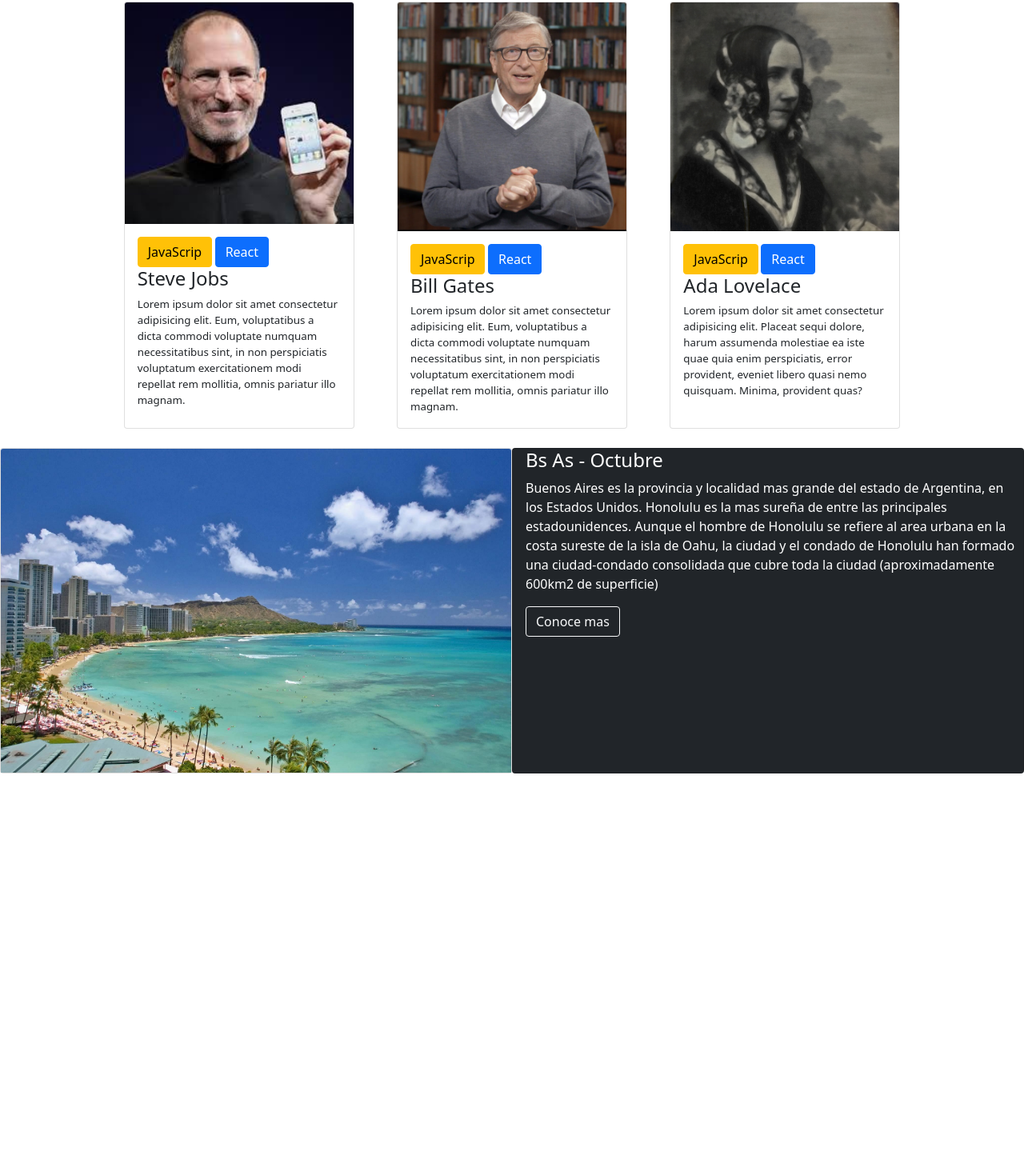
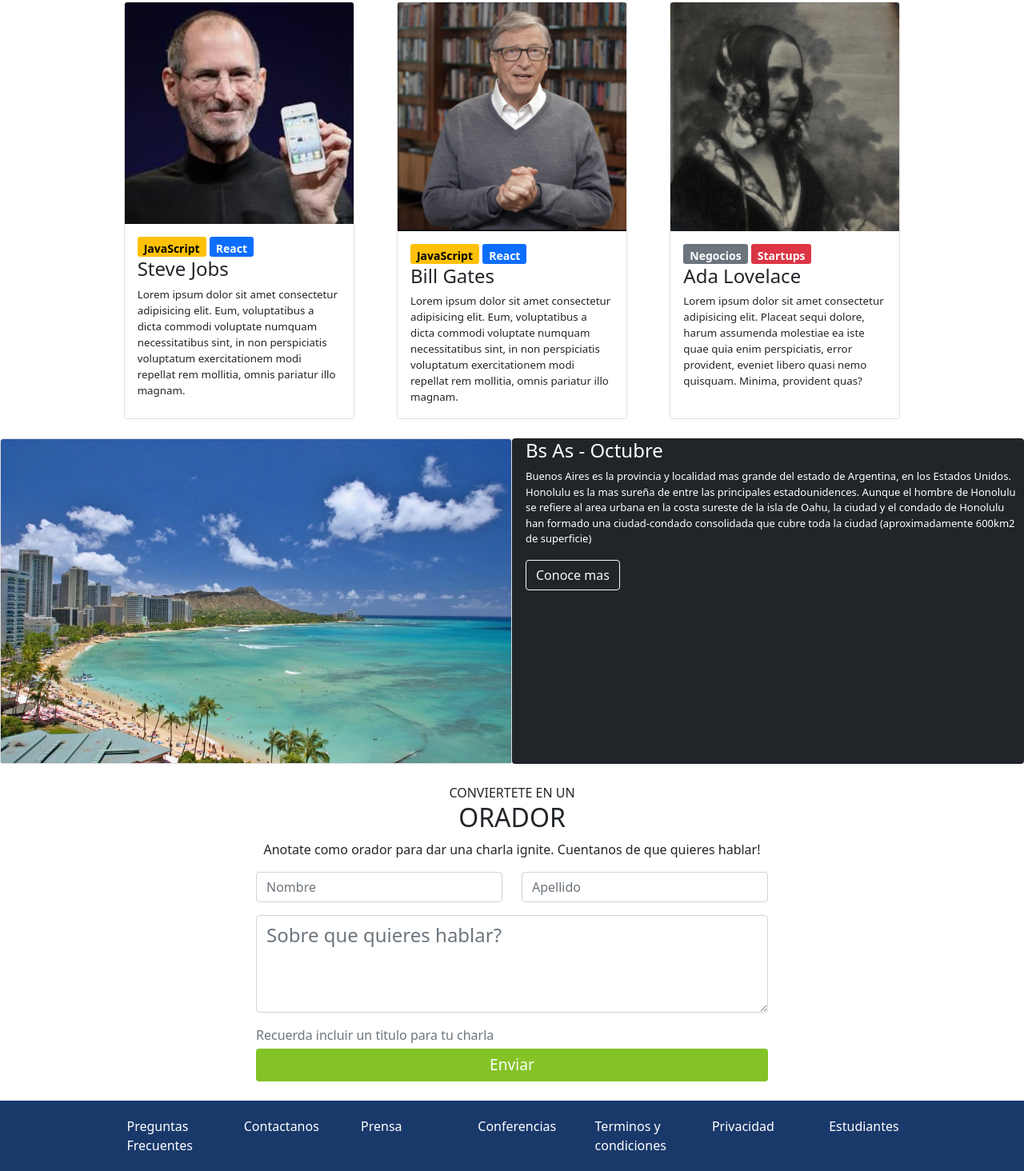
Before and after one commit to Moisesf99/CodoACodo2022-Front, a plain HTML site: page index.html in a window 1280 px wide. Shown: the part 1110-2574 px from the top of the page at 80% size. Before the commit the page ends 2077 px from the top, so only its background shows below. Drawn offline with nearby package versions, Linux system fonts and the light colour scheme.

Commit message:
cambiando tp1

```diff
--- a/estilos/style.css
+++ b/estilos/style.css
@@ -10,11 +10,6 @@
 
 .botones1{
   margin-bottom: 20%;
-}
-
-.TextoBotones{
-font-size: smaller;
-font-weight: bolder;
 }
 
 h2{
@@ -32,3 +27,39 @@ h2{
 .card-text{
   font-size: smaller;
 }
+.textobotones{
+  border: none;
+  font-weight:bolder;
+  height: 25px;
+
+}
+
+.texto{
+  font-size: small;
+}
+
+.botonenviar{
+  background-color:rgb(132,195,37);
+  border: white;
+  font-size: larger;
+  margin-top: 5px;
+}
+.texto1{
+  font-size: 150%;
+}
+
+.formulario{
+margin-left: 25%;
+margin-right: 25%;
+}
+
+.piedepagina{
+  margin-left: 10%;
+  margin-right: 10%;
+  padding-top: 20px;
+  padding-bottom: 20px;
+}
+
+footer{
+  background-color:rgb(26,57,107);
+}
--- a/index.html
+++ b/index.html
@@ -1,24 +1,28 @@
 <!DOCTYPE html>
 <html lang="en">
+
 <head>
   <meta charset="UTF-8">
   <meta http-equiv="X-UA-Compatible" content="IE=edge">
   <meta name="viewport" content="width=device-width, initial-scale=1.0">
-    <link href="https://cdn.jsdelivr.net/npm/bootstrap@5.1.3/dist/css/bootstrap.min.css" rel="stylesheet" integrity="sha384-1BmE4kWBq78iYhFldvKuhfTAU6auU8tT94WrHftjDbrCEXSU1oBoqyl2QvZ6jIW3" crossorigin="anonymous">
+  <link href="https://cdn.jsdelivr.net/npm/bootstrap@5.1.3/dist/css/bootstrap.min.css" rel="stylesheet"
+    integrity="sha384-1BmE4kWBq78iYhFldvKuhfTAU6auU8tT94WrHftjDbrCEXSU1oBoqyl2QvZ6jIW3" crossorigin="anonymous">
   <link rel="stylesheet" href="./estilos/style.css">
 
   <title>Document</title>
 </head>
+
 <body>
   <header>
     <nav class="navbar navbar-expand-lg navbar-light bg-dark">
       <div class="container-fluid">
         <div class="ms-5">
-                    <img src="./imagenes/codoacodo.png" width="100px"  alt="">
+          <img src="./imagenes/codoacodo.png" width="100px" alt="">
           <a class="navbar-brand text-white" href="#">Conf Bs As</a>
         </div>
 
-              <button class="navbar-toggler" type="button" data-bs-toggle="collapse" data-bs-target="#navbarNavAltMarkup" aria-controls="navbarNavAltMarkup" aria-expanded="false" aria-label="Toggle navigation">
+        <button class="navbar-toggler" type="button" data-bs-toggle="collapse" data-bs-target="#navbarNavAltMarkup"
+          aria-controls="navbarNavAltMarkup" aria-expanded="false" aria-label="Toggle navigation">
           <span class="navbar-toggler-icon"></span>
         </button>
         <div class="collapse navbar-collapse justify-content-end me-5" id="navbarNavAltMarkup">
@@ -39,7 +43,9 @@
         <img src="./imagenes/ba1.jpg" class="d-block w-100" alt=" ">
         <div class="carousel-caption d-none d-md-block text-end">
           <h3>Conf Bs As</h3>
-            <p class="parrafo1">Bs As llega por primera vez a argentina. Un evento para compartir con nuestra comunidad y experiencia de los expertos que estan creando el futuro de internet. Ven a conocer a miembros del evento, a otros estudiantes de Codo a Codo y los oradores de primer nivel que tenemos para ti. Te esperamos!</p>
+          <p class="parrafo1">Bs As llega por primera vez a argentina. Un evento para compartir con nuestra comunidad y
+            experiencia de los expertos que estan creando el futuro de internet. Ven a conocer a miembros del evento, a
+            otros estudiantes de Codo a Codo y los oradores de primer nivel que tenemos para ti. Te esperamos!</p>
           <div class="botones1">
             <button type="button" class="btn btn-outline-light">Quiero ser orador</button>
             <button type="button" class="btn btn-success">Comprar tickets</button>
@@ -59,39 +65,60 @@
         <div class="card" style="width: 18rem;">
           <img src="./imagenes/steve.jpg" class="card-img-top" alt="steve">
           <div class="card-body">
-              <div class="TextoBotones">
-                <button type="button" class="btn btn-warning">JavaScrip</button>
-                <button type="button" class="btn btn-primary">React</button>
+            <div>
+           <button type="button" class="textobotones btn-warning btn-sm">
+            JavaScript
+           </button>
+           <button type="button" class="textobotones btn-primary btn-sm">
+            React
+           </button>
+
             </div>
             <h4 class="TituloCarta"> Steve Jobs </h4>
             <p class="card-text">
-              Lorem ipsum dolor sit amet consectetur adipisicing elit. Eum, voluptatibus a dicta commodi voluptate numquam necessitatibus sint, in non perspiciatis voluptatum exercitationem modi repellat rem mollitia, omnis pariatur illo magnam.
+              Lorem ipsum dolor sit amet consectetur adipisicing elit. Eum, voluptatibus a dicta commodi voluptate
+              numquam necessitatibus sint, in non perspiciatis voluptatum exercitationem modi repellat rem mollitia,
+              omnis pariatur illo magnam.
             </p>
           </div>
         </div>
         <div class="card" style="width: 18rem;">
           <img src="./imagenes/bill.jpg" class="card-img-top" alt="bill">
           <div class="card-body">
-              <div class="TextoBotones">
-                <button type="button" class="btn btn-warning">JavaScrip</button>
-                <button type="button" class="btn btn-primary">React</button>
+            <div>
+              <button type="button" class="textobotones btn-warning btn-sm">
+               JavaScript
+              </button>
+              <button type="button" class="textobotones btn-primary btn-sm">
+               React
+              </button>
+
                </div>
             <h4 class="TituloCarta"> Bill Gates </h4>
             <p class="card-text">
-              Lorem ipsum dolor sit amet consectetur adipisicing elit. Eum, voluptatibus a dicta commodi voluptate numquam necessitatibus sint, in non perspiciatis voluptatum exercitationem modi repellat rem mollitia, omnis pariatur illo magnam.
+              Lorem ipsum dolor sit amet consectetur adipisicing elit. Eum, voluptatibus a dicta commodi voluptate
+              numquam necessitatibus sint, in non perspiciatis voluptatum exercitationem modi repellat rem mollitia,
+              omnis pariatur illo magnam.
             </p>
           </div>
         </div>
         <div class="card" style="width: 18rem;">
-          <img src="./imagenes/ada.jpeg" class="card-img-top" alt="steve">
+          <img src="./imagenes/ada.jpeg" class="card-img-top" alt="Ada Lovelace">
           <div class="card-body">
-              <div class="TextoBotones">
-                <button type="button" class="btn btn-warning">JavaScrip</button>
-                <button type="button" class="btn btn-primary">React</button>
+            <div>
+              <button type="button" class="textobotones btn-secondary btn-sm">
+               Negocios
+              </button>
+              <button type="button" class="textobotones btn-danger btn-sm">
+               Startups
+              </button>
+
                </div>
             <h4 class="TituloCarta"> Ada Lovelace </h4>
             <p class="card-text">
-          Lorem ipsum dolor sit amet consectetur adipisicing elit. Placeat sequi dolore, harum assumenda molestiae ea iste quae quia enim perspiciatis, error provident, eveniet libero quasi nemo quisquam. Minima, provident quas?
+              Lorem ipsum dolor sit amet consectetur adipisicing elit. Placeat sequi dolore, harum assumenda molestiae
+              ea iste quae quia enim perspiciatis, error provident, eveniet libero quasi nemo quisquam. Minima,
+              provident quas?
             </p>
           </div>
         </div>
@@ -106,19 +133,59 @@
           <h4 class="text-start">
             Bs As - Octubre
           </h4>
-             <p class="text-start">
-              Buenos Aires es la provincia y localidad mas grande del estado de Argentina, en los Estados Unidos. Honolulu es la mas sureña de entre las principales estadounidences. Aunque el hombre de Honolulu se refiere al area urbana en la costa sureste de la isla de Oahu, la ciudad y el condado de Honolulu han formado una ciudad-condado consolidada que cubre toda la ciudad (aproximadamente 600km2 de superficie)
+          <p class="text-start texto">
+            Buenos Aires es la provincia y localidad mas grande del estado de Argentina, en los Estados Unidos. Honolulu
+            es la mas sureña de entre las principales estadounidences. Aunque el hombre de Honolulu se refiere al area
+            urbana en la costa sureste de la isla de Oahu, la ciudad y el condado de Honolulu han formado una
+            ciudad-condado consolidada que cubre toda la ciudad (aproximadamente 600km2 de superficie)
           </p>
           <div class="me-80%">
             <button type="button" class="btn btn-outline-light">Conoce mas</button>
           </div>
         </div>
+      </div>
+    </section>
+<section class="mt-4 mb-4 formulario">
+<p class="text-center mb-0">
+  CONVIERTETE EN UN
+</p>
+  <H2>
+    ORADOR
+  </H2>
+  <p class="text-center">
+    Anotate como orador para dar una charla ignite. Cuentanos de que quieres hablar!
+  </p>
+  <div class="row mb-3">
+    <div class="col">
+      <input type="text" class="form-control" placeholder="Nombre" aria-label="First name">
+    </div>
+    <div class="col">
+      <input type="text" class="form-control" placeholder="Apellido" aria-label="Last name">
+    </div>
+  </div>
+  <div class="mb-3">
+    <textarea class="form-control texto1" id="exampleFormControlTextarea1" placeholder="Sobre que quieres hablar?" rows="3"></textarea>
+  </div>
+  <div class="text-muted">
+    Recuerda incluir un titulo para tu charla
+  </div>
+  <div class="d-grid gap-2">
+    <button class="btn botonenviar text-white" type="button">Enviar</button>
+  </div>
+</section>
+<footer>
+  <div class="nav justify-content-around d-flex text-white piedepagina">
+      <div class="col-1">Preguntas Frecuentes</div>
+      <div class="col-1">Contactanos</div>
+      <div class="col-1">Prensa</div>
+      <div class="col-1">Conferencias</div>
+      <div class="col-1">Terminos y condiciones</div>
+      <div class="col-1">Privacidad</div>
+      <div class="col-1">Estudiantes</div>
+    </div>
 
 
-        </div>
-
-    </section>
-
+</footer>
 </body>
 <script src="https://cdn.jsdelivr.net/npm/bootstrap@5.1.3/dist/js/bootstrap.bundle.min.js"
   integrity="sha384-ka7Sk0Gln4gmtz2MlQnikT1wXgYsOg+OMhuP+IlRH9sENBO0LRn5q+8nbTov4+1p" crossorigin="anonymous"></script>
```
Lines whose indentation alone changed are shown as unchanged.
